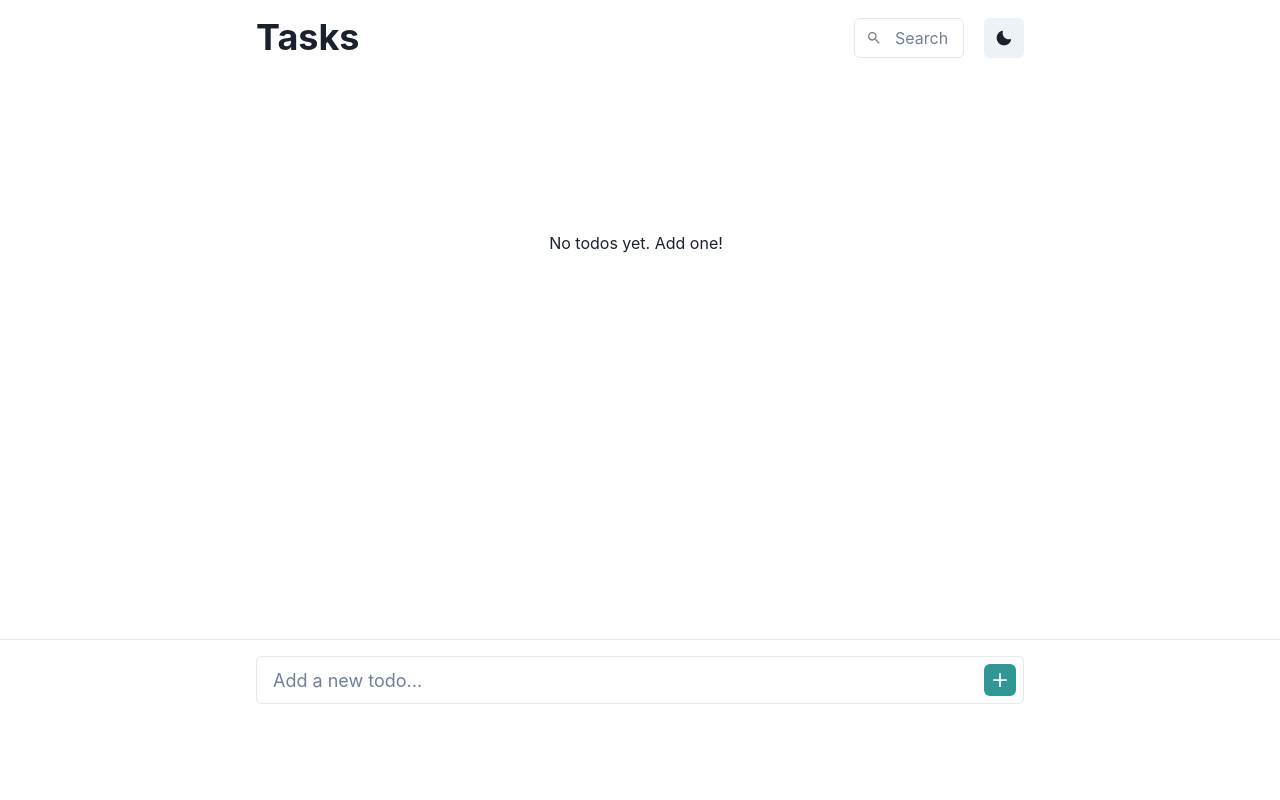
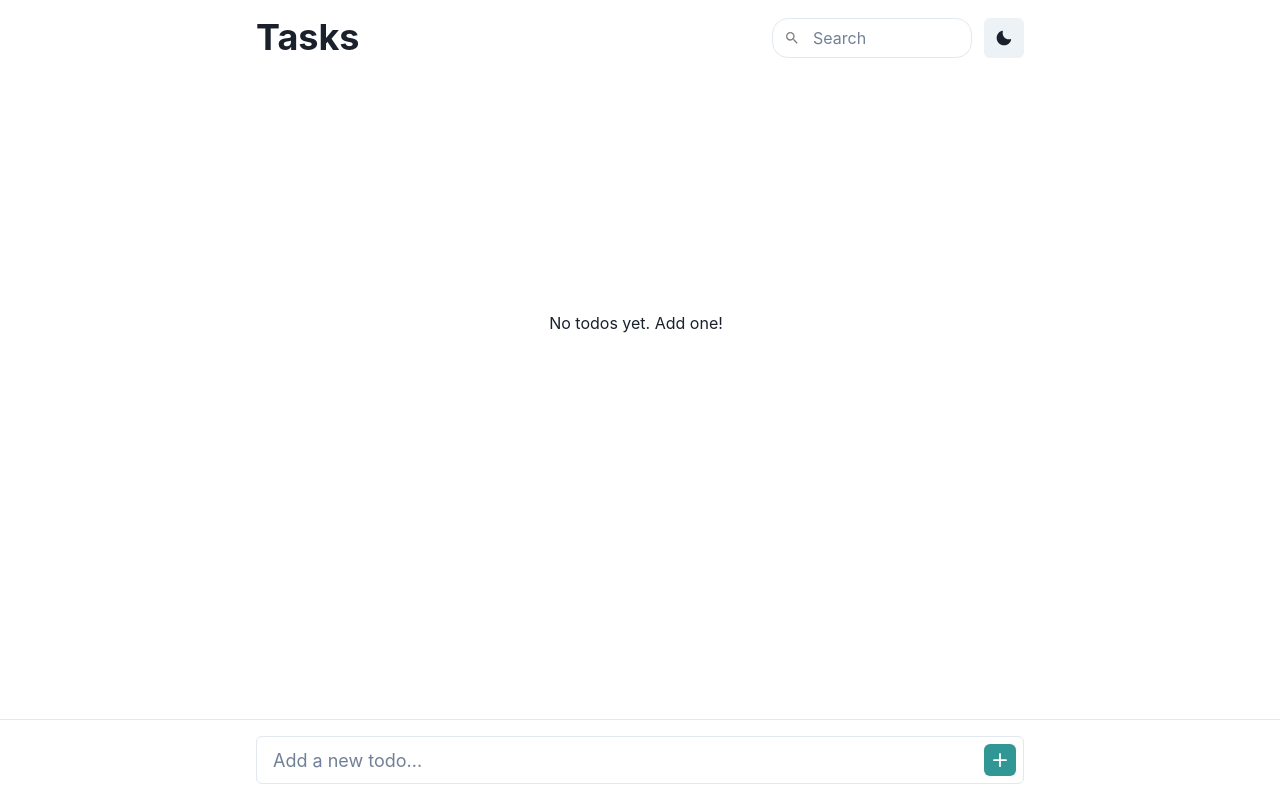
Before and after one commit to SUdaiskhanDeveloper1/Todos, a React (Vite) app: page / in a window 1280 px wide. Built offline with nearby package versions, Linux system fonts and the light colour scheme.

Commit message:
checking

```diff
--- a/src/App.jsx
+++ b/src/App.jsx
@@ -128,20 +128,37 @@ const TodoApp = () => {
   );
 
   return (
-    <Flex direction="column" minHeight="90vh" overflow="hidden" bg={bgColor}>
+    <Flex direction="column" minHeight="100vh" overflow="hidden" bg={bgColor}>
       <Box flex="1" maxW="800px" w="100%" mx="auto" px={4} py={4}>
-        <Flex justify="space-between" align="center" mb={6}>
-          <Heading as="h1" size="xl" textAlign={["center", "left"]}>
+        <Flex
+          justify="space-between"
+          align="center"
+          mb={6}
+          flexWrap="wrap"
+          gap={4}
+        >
+          <Heading
+            as="h1"
+            size="xl"
+            textAlign={{ base: "center", sm: "left" }}
+            w={{ base: "100%", sm: "auto" }}
+          >
             Tasks
           </Heading>
 
-          <Flex align="center" gap={5}>
-            <InputGroup w="110px">
+          <Flex
+            align="center"
+            gap={3}
+            w={{ base: "100%", sm: "auto" }}
+            justify={{ base: "center", sm: "flex-end" }}
+          >
+            <InputGroup w={{ base: "80%", sm: "200px" }}>
               <InputLeftElement pointerEvents="none">
                 <MdSearch color="gray" />
               </InputLeftElement>
               <Input
                 size="md"
+                borderRadius="2xl"
                 placeholder="Search"
                 value={searchTerm}
                 onChange={(e) => setSearchTerm(e.target.value)}
@@ -157,13 +174,14 @@ const TodoApp = () => {
           </Flex>
         </Flex>
 
-        <VStack spacing={3} align="stretch" maxH="70vh" overflowY="auto" pr={2}>
+        <VStack spacing={3} align="stretch" h="60vh" overflowY="auto" pr={2}>
           {filteredTodos.length === 0 ? (
             <Text
               display="flex"
               alignItems={"center"}
               justifyContent={"center"}
-              minHeight="40vh"
+              minHeight="60vh"
+              // backgroundColor={"red"}
               textAlign="center"
               py={4}
             >
@@ -341,30 +359,6 @@ const TodoApp = () => {
 };
 
 export default TodoApp;
-
-
-
-
-
-
-
-
-
-
-
-
-
-
-
-
-
-
-
-
-
-
-
-
 
 //   Another my tasks APP check both one you can also try this created by khan
 
```
